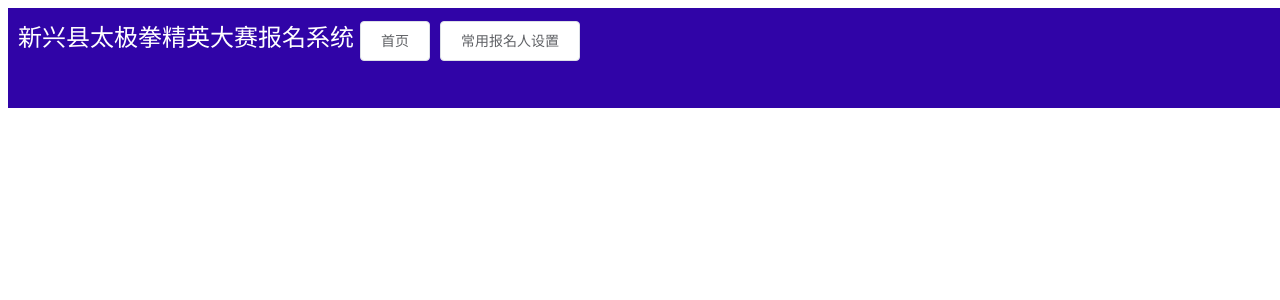
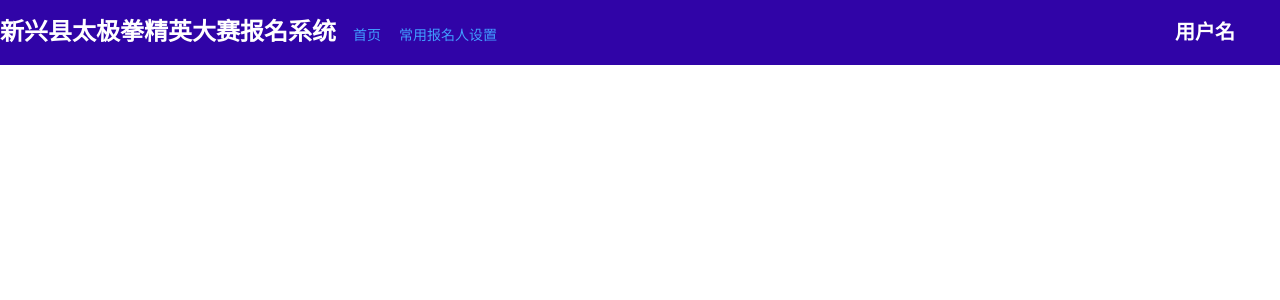
Before and after one commit to kf-liym/match-system, a Vue app: page / in a window 1280 px wide. Shown: the top 300 px of the page. Built offline with nearby package versions, Linux system fonts and the light colour scheme.

Commit message:
头部更新呢

```diff
--- a/src/App.vue
+++ b/src/App.vue
@@ -5,5 +5,15 @@
 </template>
 
 <style lang="scss">
-
+html,body{
+  margin: 0;
+  padding: 0;
+}
+#app{
+  margin: 0;
+  padding: 0;
+  border: 0;
+  font-size: 100%;
+  vertical-align: baseline
+}
 </style>
--- a/src/views/layout/components/header.vue
+++ b/src/views/layout/components/header.vue
@@ -1,8 +1,14 @@
 <template>
   <div>
     <div class="appHeader">
-      新兴县太极拳精英大赛报名系统 <el-button>首页</el-button>
-      <el-button>常用报名人设置</el-button>
+      <div class="header-item">新兴县太极拳精英大赛报名系统 </div>
+      <div class="header-item">
+        <el-button type="text">首页</el-button>
+      </div>
+      <div class="header-item">
+         <el-button type="text">常用报名人设置</el-button>
+      </div>
+<div class="username">{{username}}</div>
     </div>
   </div>
 </template>
@@ -11,7 +17,9 @@
 export default {
   props: {},
   data () {
-    return {}
+    return {
+      username: '用户名'
+    }
   },
   computed: {},
   created () {},
@@ -24,11 +32,27 @@ export default {
 
 <style scoped lang="scss">
 .appHeader {
-  height: 80px;
+  height: 65px;
+  line-height: 65px;
   width: 100%;
   background: rgb(48, 4, 167);
   font-size:24px;
+  font-weight: bold;
   color: #fff;
-  padding: 10px;
+  display: flex;
+  align-items: center;
+  flex-wrap: nowrap;
+position: relative;
+
+}
+.header-item{
+    margin-right: 16px;
+    align-self: stretch;
+}
+.username{
+  padding: 0 10px;
+position: absolute;
+    right: 35px;
+    font-size: 20px
 }
 </style>
```
